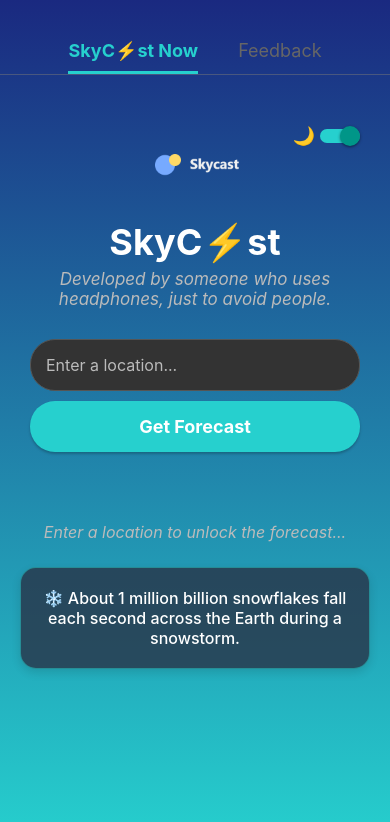
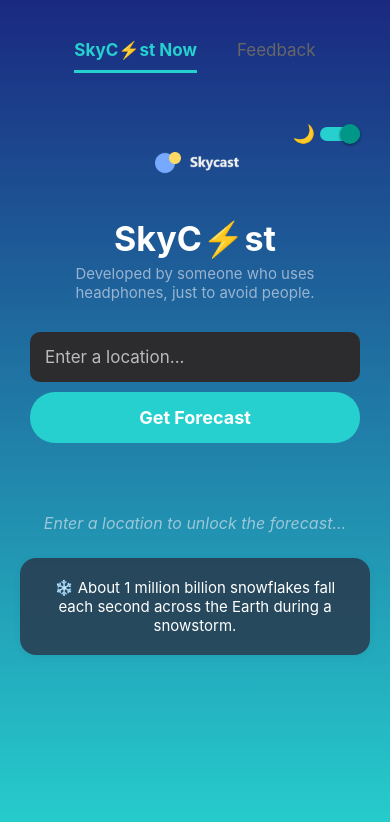
Before and after one commit to shoaibibrahim17/skycast-project_2.0, a React Native app: screen / in a window 390 px wide. Shown: the top 822 px of the page. Built offline with nearby package versions, Linux system fonts and the light colour scheme.

Commit message:
`Refactored UI styles to align with inewvdesign principles, updated theme colors, and removed or modified various styles to match iOS conventions.`

```diff
--- a/App.js
+++ b/App.js
@@ -32,10 +32,10 @@
 
 const lightTheme = {
   gradientColors: ['#6DD5FA', '#FF7F00'], // Light blue to orange
-  text: '#333333',
-  subText: '#555555',
+  text: '#000000', // iOS often uses pure black or very dark gray for text
+  subText: '#3c3c4399', // iOS secondary label color (opacity 60% of #3C3C43)
   accentColor: '#FF7F00',
-  inputBg: '#FFFFFF',
+  inputBg: '#f2f2f7', // iOS grouped table view cell background / input field background
   inputBorder: '#CCCCCC',
   buttonBg: '#4c669f',
   cardBg: 'rgba(255, 255, 255, 0.88)', // Slightly transparent white for a softer look
@@ -46,11 +46,11 @@
 
 const darkTheme = {
   gradientColors: ['#1A2980', '#26D0CE'], // Dark blue to turquoise
-  text: '#FFFFFF',
-  subText: '#BBBBBB',
+  text: '#FFFFFF', // Pure white for text on dark backgrounds
+  subText: '#ebebf599', // iOS secondary label color for dark mode (opacity 60% of #EBEBF5)
   accentColor: '#26D0CE',
-  inputBg: '#333333',
-  inputBorder: '#555555',
+  inputBg: '#2c2c2e', // iOS dark mode grouped table view cell background / input field background
+  inputBorder: '#3a3a3c', // iOS dark mode separator color, can be used for subtle borders
   buttonBg: '#26D0CE',
   cardBg: 'rgba(20, 30, 55, 0.8)', // Dark, slightly desaturated blue, semi-transparent
   tabActive: '#26D0CE',
@@ -171,6 +171,7 @@
 
 const RAW_TRY_MORE_STRINGS = [
   "Wanna try more? It's weather, not your ex’s mood swings!",
+  "Keep exploring more locations(Places) like a lost intern",
   "Keep trying — maybe one day I’ll actually care. 😌",
   "The sky said no. Try harder.",
   "Aur try karo... shayad NASA ka weather mil jaaye. 🚀",
@@ -196,10 +197,20 @@
   "Sorry, still no clouds. Just your cloudy judgment. ☁️",
   "Nope. Not this city either. Try your hometown trauma. 🏠",
   "This app is powered by sarcasm, not satellites. 🛰",
+  "This app roasts, but I'll compliment you... Maybe",
+  "This app isn't your crush, it won't ignore you and reply you with a roast.. everytime",
 ];
 
 const RAW_FEEDBACK_STRINGS = [
   "Tell me how much you loved it. Or hated it. I’ll pretend to listen.",
+  "Loved it? Hated it? Say it. I wont't cry , Probably",
+  "Say something nice or brutally honest. I'm sensitive but curious",
+  "You have been roasted, now its your turn to roast me",
+  "This app judged now, now judged it back",
+  "Roast me back via the feedback form, I dare you",
+  "Was the roasts good, or do I have to take extra classes in sarcasm",
+  "Your review is more important than your attendance in college....For real",
+  "Be honest, but not brutally honest. I'm sensitive remember?",
   "Was the roast medium or well-done? 👨‍🍳 Drop a review!",
   "Feedback time! Be honest... but not too honest. I’m sensitive. 😢",
   "Your opinion matters.* (*only if it's 5 stars)",
@@ -243,11 +254,13 @@
   "Your review could change the course of... this app. Maybe."
 ];
 
+// Constant for the feedback prompt alert title
+const FEEDBACK_PROMPT_TITLE = "Share Your Thoughts?";
 
 const createDialogObjects = (messages, type) => {
   const titles = type === 'tryMore' ?
     ["Try More Locations!", "Try More Locations!", "Try More Locations!", "Try More Locations!", "Try More Locations!"] :
-    ["Your Thoughts?", "Feedback Time!", "Spill the Tea!", "Rate This Chaos!", "Well...?"];
+    [FEEDBACK_PROMPT_TITLE]; // Use the constant title for all feedback prompts
   const buttonTexts = type === 'tryMore' ?
     ["Let's Do It!", "Hit Me!", "Why Not?", "Okay, Fine.", "Try Again!"] :
     ["Submit It!", "Alright.", "Done.", "Send Thoughts", "Maybe Later"];
@@ -587,6 +600,13 @@
           { message: "Go Check Outside!", roast: "Skycast is coded with care.. by someone who fears eye contact but not roasting people." },
           { message: "Go Check Outside!", roast: "Don't blame the app, blame the soft-spoken dev with a dark sense of humor." },
           { message: "Go Check Outside!", roast: "This app is like its creator -  on the outside, chaos inside" },
+          { message: "Go Check Outside!", roast: "You checking the forecast, but not my messages. Rude." },
+          { message: "Go Check Outside!", roast: "Your CGPA is lower than the projector brighness in Room 109." },
+          { message: "Go Check Outside!", roast: "you're the reason climate change seems okay." },
+          { message: "Go Check Outside!", roast: "You're hotter than the hostel paneer on Sundays" },
+           { message: "Go Check Outside!", roast: "You're hotter than the room temperature of our Classroom" },
+
+
 
         ];
         randomPranks.push(...newRoasts); // Append the roasts
@@ -1192,10 +1212,10 @@
     flexDirection: 'row',
     justifyContent: 'center',
     paddingTop: Platform.OS === 'android' ? StatusBar.currentHeight + 10 : 40,
-    borderBottomWidth: 1,
-    borderBottomColor: 'rgba(120,120,120,0.5)', // Consider theming this
+    // borderBottomWidth: 1, // iOS tab bars usually don't have a full bottom border
+    // borderBottomColor: 'rgba(120,120,120,0.5)',
     backgroundColor: 'transparent', // Ensure gradient shows through
-    width: '100%',
+    // width: '100%', // Removed, let content define width if centered
   },
   tabButton: {
     marginHorizontal: 20,
@@ -1203,7 +1223,7 @@
     borderBottomWidth: 3, // Active tab indicator
   },
   tabButtonText: {
-    fontSize: 18, // Slightly larger for better readability
+    fontSize: 17, // Common iOS tab bar font size
   },
   header: {
     alignItems: 'center',
@@ -1232,13 +1252,13 @@
     marginBottom: 5, // Reduced margin
   },
   title: {
-    fontSize: 36, // Increased title size
+    fontSize: 34, // iOS Large Title size
     fontWeight: 'bold',
     marginBottom: 5,
   },
   subtitle: {
-    fontSize: 17, // Slightly increased subtitle size
-    fontStyle: 'italic',
+    fontSize: 15, // iOS footnote or caption size, good for subtitles
+    // fontStyle: 'italic', // Italics are less common in iOS for subtitles unless specific emphasis
     marginBottom: 10, // Added more space below subtitle
     textAlign: 'center', // Added for better subtitle centering
     paddingHorizontal: 10, // Added for better subtitle centering
@@ -1252,10 +1272,10 @@
   input: {
     width: '100%', // Take full width of parent
     padding: 15,
-    borderRadius: 25,
-    fontSize: 16,
+    borderRadius: 10, // iOS like rounded corners for inputs
+    fontSize: 17, // iOS body font size
     marginBottom: 10,
-    borderWidth: 1,
+    // borderWidth: 1, // iOS inputs often don't have explicit borders if background is distinct
     // borderColor will be themed
   },
   searchButton: {
@@ -1263,11 +1283,11 @@
     padding: 15,
     borderRadius: 25,
     alignItems: 'center',
-    // Adding shadow to the search button
-    shadowColor: '#000',
-    shadowOffset: { width: 0, height: 2 },
-    shadowOpacity: 0.23,
-    shadowRadius: 2.62,
+    // iOS buttons often don't have heavy shadows unless they are floating action buttons
+    // shadowColor: '#000',
+    // shadowOffset: { width: 0, height: 2 },
+    // shadowOpacity: 0.23,
+    // shadowRadius: 2.62,
     elevation: 4,
     marginBottom: 10,
   },
@@ -1279,14 +1299,14 @@
   realWeatherButton: {
     width: '100%', // Take full width of parent
     padding: 10,
-    borderRadius: 25,
+    borderRadius: 10, // Consistent with input fields
     alignItems: 'center',
-    borderWidth: 1,
+    // borderWidth: 1, // Can be removed if background provides enough contrast
     // borderColor will be themed
   },
   realWeatherButtonText: {
-    fontSize: 14,
-    fontWeight: '500',
+    fontSize: 15, // Slightly larger for secondary buttons
+    fontWeight: '600', // Semi-bold for button text
   },
   loadingContainer: {
     alignItems: 'center',
@@ -1317,13 +1337,12 @@
   weatherCard: { // Styling for the card displaying weather/prank info
     width: '95%', // Use percentage for responsiveness
     maxWidth: 400, // Max width for larger screens
-    padding: 20, // Adjusted padding for a bit more breathing room
-    borderRadius: 22, // Slightly more rounded corners for iOS feel
-    // Adding some shadow for depth
-    shadowColor: '#000',
-    shadowOffset: { width: 0, height: 2 }, // Softer shadow offset
-    shadowOpacity: 0.08, // More subtle shadow opacity
-    shadowRadius: 12, // More diffused shadow
+    padding: 18,
+    borderRadius: 16, // Common iOS card corner radius
+    shadowColor: 'rgba(0,0,0,0.1)', // Softer, more diffused shadow
+    shadowOffset: { width: 0, height: 4 },
+    shadowOpacity: 0.8, // Opacity of the shadow itself
+    shadowRadius: 12,
     // elevation: 8, // Removing elevation for a more iOS-like shadow (shadow props above work for iOS)
     alignItems: 'center', // Center content within the card
   },
@@ -1345,11 +1364,11 @@
     marginRight: 15,
   },
   tempText: {
-    fontSize: 48, // Increased size
+    fontSize: 52, // Larger for prominent temperature display
     fontWeight: 'bold',
   },
   conditionText: {
-    fontSize: 22, // Increased size
+    fontSize: 17, // iOS body size for condition
     marginTop: -5, // Adjust position relative to temp
   },
   extraInfoText: {
@@ -1368,12 +1387,12 @@
     alignItems: 'center',
   },
   detailLabel: {
-    fontSize: 12, // Adjusted for clarity
-    fontWeight: 'bold', // Make labels bolder
+    fontSize: 13, // iOS caption 1 size
+    fontWeight: '500',
     marginBottom: 5,
   },
   detailValue: {
-    fontSize: 16,
+    fontSize: 17, // iOS body size
   },
   weatherMessage: {
     fontSize: 24, // Larger for impact
@@ -1384,7 +1403,7 @@
   forecastTitle: { // Style for the "Weather Forecast for <Location>" text
     fontSize: 17, // Slightly adjusted font size
     textAlign: 'center',
-    marginBottom: 10, // Space before the roast message
+    marginBottom: 8,
     fontWeight: '500', // Semi-bold
   },
   goCheckOutsideText: { // Style for the "Go Check Outside!" message
@@ -1394,7 +1413,7 @@
     marginVertical: 15, // Add some vertical spacing around it
   },
   roastText: {
-    fontSize: 17, // Slightly adjusted font size
+    fontSize: 16,
     // fontStyle: 'italic', // Removed italic
     fontWeight: '600', // Made it semi-bold
     textAlign: 'center',
@@ -1402,7 +1421,7 @@
   },
   nameSign: {
     fontSize: 14,
-    fontStyle: 'italic',
+    // fontStyle: 'italic', // Less common for signatures in iOS UI
     opacity: 0.6, // Further reduced opacity for subtlety
     fontWeight: 'normal', // Ensure it's not unintentionally bold
     alignSelf: 'flex-end', // Align to the right
@@ -1419,7 +1438,7 @@
   shareButton: { // Applied to "Share Prank" button
     paddingVertical: 10,
     paddingHorizontal: 15,
-    borderRadius: 25, // Rounded corners
+    borderRadius: 10, // Consistent rounded corners
     flex: 1, // Allow button to take available space
     marginHorizontal: 5, // Space between buttons
     alignItems: 'center',
@@ -1427,13 +1446,13 @@
   screenshotButton: { // Applied to "Share Screenshot" button
     paddingVertical: 10,
     paddingHorizontal: 15,
-    borderRadius: 25, // Rounded corners
+    borderRadius: 10, // Consistent rounded corners
     flex: 1, // Allow button to take available space
     marginHorizontal: 5, // Space between buttons
     alignItems: 'center',
   },
   shareButtonText: {
-    color: 'white',
+    color: '#FFFFFF', // Ensure high contrast for button text
     fontWeight: 'bold',
     fontSize: 14,
   },
@@ -1442,19 +1461,19 @@
     padding: 20, // Increased padding
     borderRadius: 16, // Updated border radius
     marginTop: 25,
-    borderWidth: 1, // Added border
-    borderColor: '#ccc', // Updated border color
-    backgroundColor: 'rgba(255,255,255,0.9)', // Updated background color
-    shadowColor: '#000', // Updated shadow properties
-    shadowOffset: { width: 0, height: 4 },
-    shadowOpacity: 0.12,
-    shadowRadius: 10,
-    elevation: 6, // Updated elevation
+    // borderWidth: 1, // Often, iOS cards don't have explicit borders if bg is distinct
+    // borderColor: '#ccc',
+    // backgroundColor: 'rgba(255,255,255,0.9)', // Use themeColors.cardBg or similar
+    shadowColor: 'rgba(0,0,0,0.08)',
+    shadowOffset: { width: 0, height: 2 },
+    shadowOpacity: 0.8,
+    shadowRadius: 8,
+    // elevation: 6,
   },
   weatherFactText: {
-    fontSize: 16, // Updated font size
+    fontSize: 15,
     textAlign: 'center',
-    fontWeight: '500', // Updated font weight
+    fontWeight: '400', // Regular weight for facts
   },
   // Feedback Tab Styles
   emptyStateText: { // Style for the placeholder text
@@ -1471,13 +1490,13 @@
     paddingHorizontal: 10,
   },
   feedbackTitle: {
-    fontSize: 24,
+    fontSize: 22, // iOS Title 2 size
     fontWeight: 'bold',
     marginBottom: 10,
     textAlign: 'center',
   },
   feedbackDescription: {
-    fontSize: 16,
+    fontSize: 15, // iOS footnote or caption
     marginBottom: 20,
     textAlign: 'center',
     paddingHorizontal: 10,
@@ -1485,22 +1504,22 @@
   feedbackInput: { // Common style for both feedback inputs
     width: '100%',
     // height: 150, // Height is now specific to the multiline input
-    borderRadius: 15,
+    borderRadius: 10, // Consistent iOS corner radius
     padding: 15,
-    fontSize: 16,
+    fontSize: 17, // iOS body
     marginBottom: 15, // Space between inputs
-    borderWidth: 1,
+    // borderWidth: 1, // Can be removed if inputBg is distinct
     // borderColor will be themed
   },
   feedbackSubmitButton: {
     width: '100%',
     padding: 15, // Consistent padding
-    borderRadius: 25,
+    borderRadius: 10, // Consistent iOS corner radius
     alignItems: 'center',
     marginTop: 10, // Space above button
   },
   feedbackSubmitButtonText: {
-    color: 'white',
+    color: '#FFFFFF',
     fontWeight: 'bold',
     fontSize: 18,
   },
@@ -1508,7 +1527,7 @@
     marginTop: 15,
     fontSize: 16,
     textAlign: 'center',
-    fontStyle: 'italic',
+    // fontStyle: 'italic', // Less common for success messages
   },
   bottomInfoContainer: {
     paddingVertical: 15, // Add some vertical spacing
```
